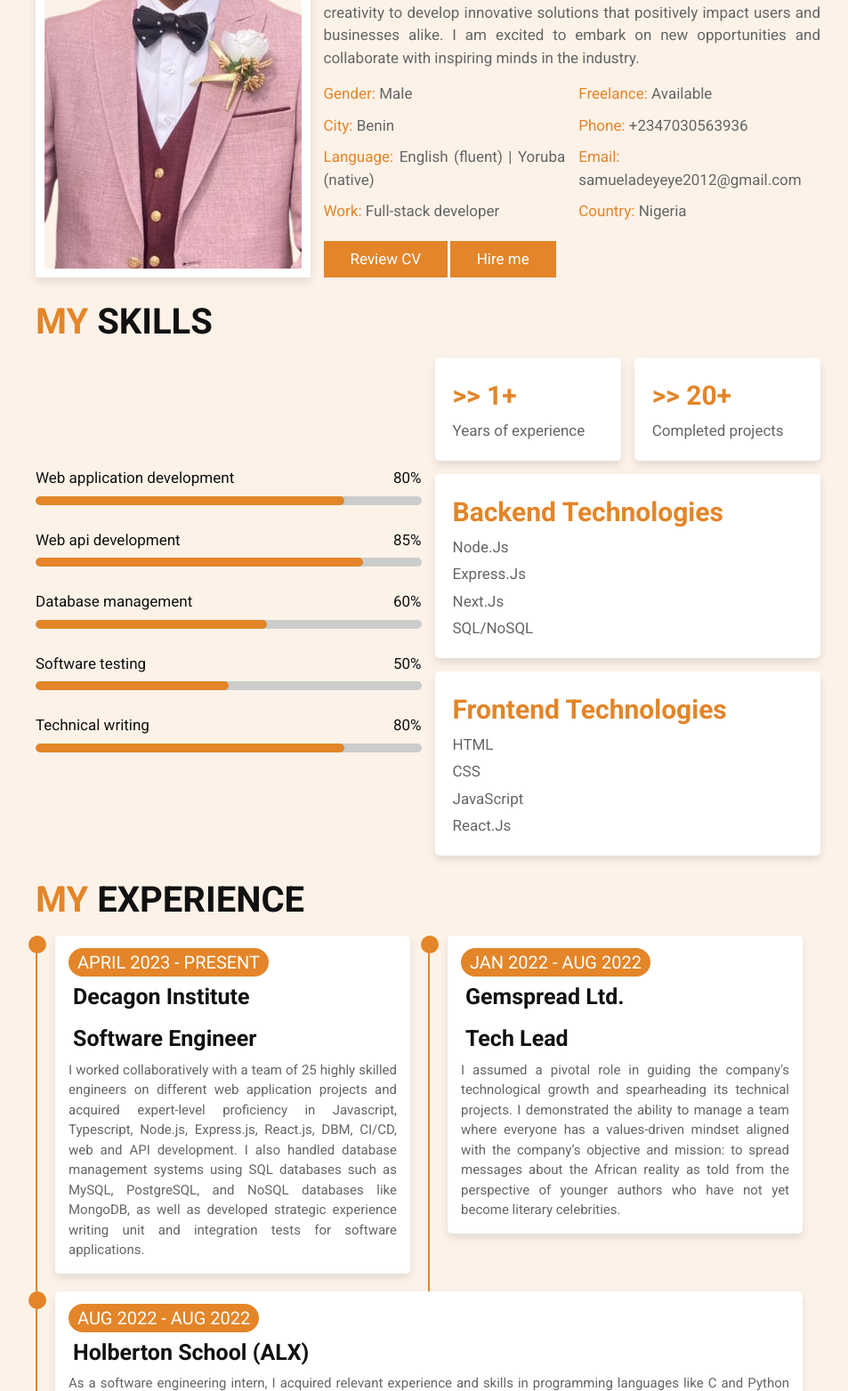
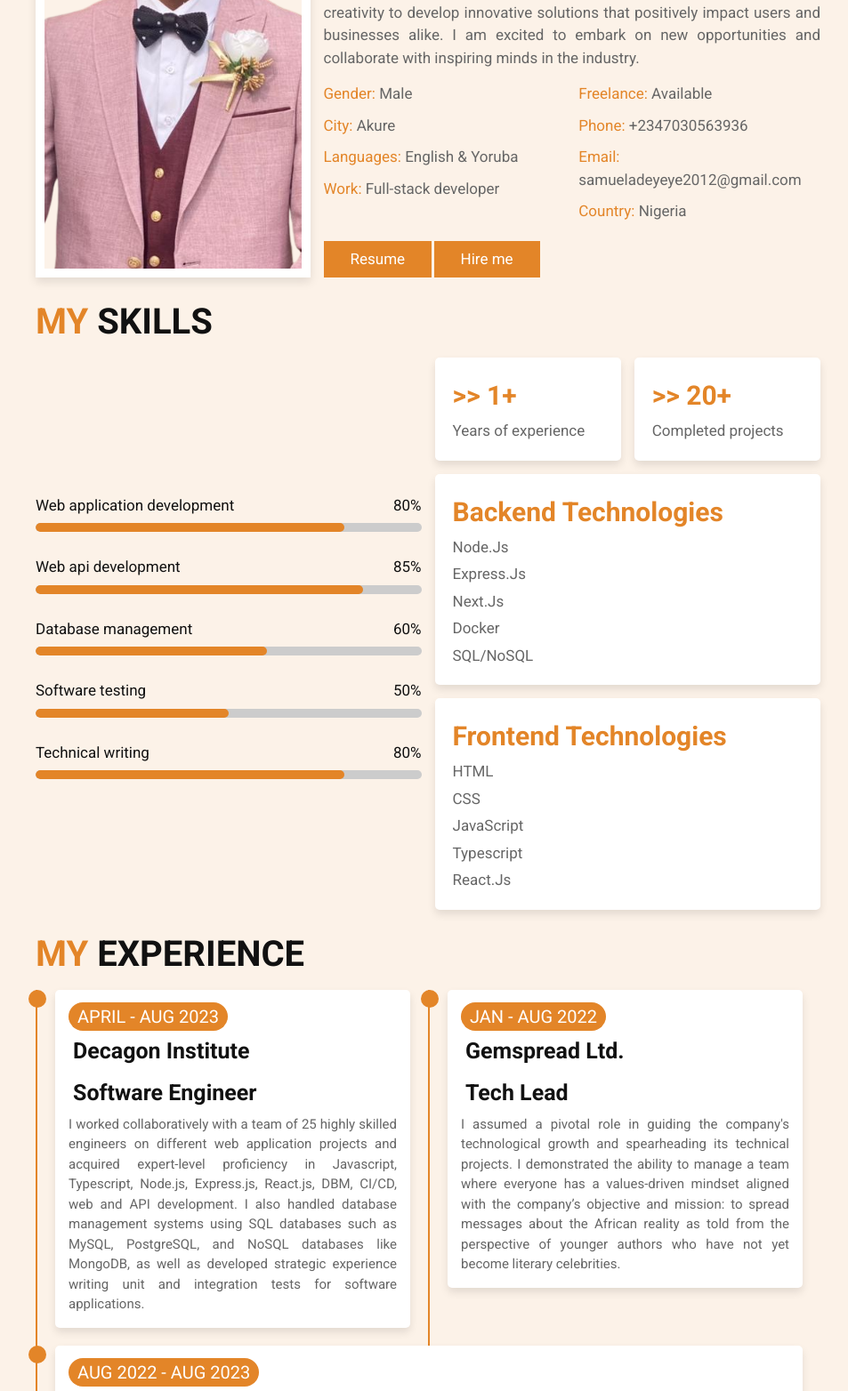
Before and after one commit to Samuel-Adeyeye/myPortfolio, a plain HTML site: page index.html in a window 1280 px wide. Shown: the part 1140-2704 px from the top of the page at 89% size, without its empty margins (309-1262 px from the left). Drawn offline with Linux system fonts and the light colour scheme.

Commit message:
updated experience section

```diff
--- a/index.html
+++ b/index.html
@@ -91,9 +91,9 @@ that positively impact users and businesses.
           <div class="box-container">
             <div class="box">
               <p><span> Gender: </span> Male</p>
-              <p><span> City: </span> Benin</p>
+              <p><span> City: </span> Akure</p>
               <p>
-                <span> Language: </span> English (fluent) | Yoruba (native)
+                <span> Languages: </span> English & Yoruba
               </p>
               <p><span> Work: </span> Full-stack developer</p>
             </div>
@@ -104,7 +104,7 @@ that positively impact users and businesses.
               <p><span> Country: </span> Nigeria</p>
             </div>
           </div>
-          <a href="https://bit.ly/samuel-adeyeye-cv" target="_blank" class="btn">Review CV</a>
+          <a href="https://bit.ly/samuel-adeyeye-cv" target="_blank" class="btn">Resume</a>
           <a href="https://www.linkedin.com/in/samuel-adeyeye/" target="_blank" class="btn">Hire me</a>
         </div>
       </div>
@@ -148,6 +148,7 @@ that positively impact users and businesses.
             <p>Node.Js</p>
             <p>Express.Js</p>
             <p>Next.Js</p>
+            <p>Docker</p>
             <p>SQL/NoSQL</p>
           </div>
           <div class="box">
@@ -155,6 +156,7 @@ that positively impact users and businesses.
             <p>HTML</p>
             <p>CSS</p>
             <p>JavaScript</p>
+            <P>Typescript</P>
             <p>React.Js</p>
           </div>
         </div>
@@ -169,7 +171,7 @@ that positively impact users and businesses.
       <div class="box-container">
         <div class="box">
           <div class="content">
-            <span> APRIL 2023 - PRESENT </span>
+            <span> APRIL - AUG 2023 </span>
             <h3>Decagon Institute</h3>
             <h3>Software Engineer</h3>
             <p>
@@ -183,7 +185,7 @@ PostgreSQL, and NoSQL databases like MongoDB, as well as developed strategic exp
 
         <div class="box">
           <div class="content">
-            <span> JAN 2022 - AUG 2022 </span>
+            <span> JAN - AUG 2022 </span>
             <h3>Gemspread Ltd.</h3>
             <h3>Tech Lead</h3>
             <p>
@@ -196,7 +198,7 @@ PostgreSQL, and NoSQL databases like MongoDB, as well as developed strategic exp
         </div>
         <div class="box">
           <div class="content">
-            <span> AUG 2022 - AUG 2022 </span>
+            <span> AUG 2022 - AUG 2023 </span>
             <h3>Holberton School (ALX)</h3>
             <p>
               As a software engineering intern, I acquired relevant experience and skills in programming languages like C and Python and programming languages and how Unix system work. I also completed daily tasks on important concepts including data structures and algorithms. I learnt how to collaborate effective during pair programming and peer learning sessions.
```
